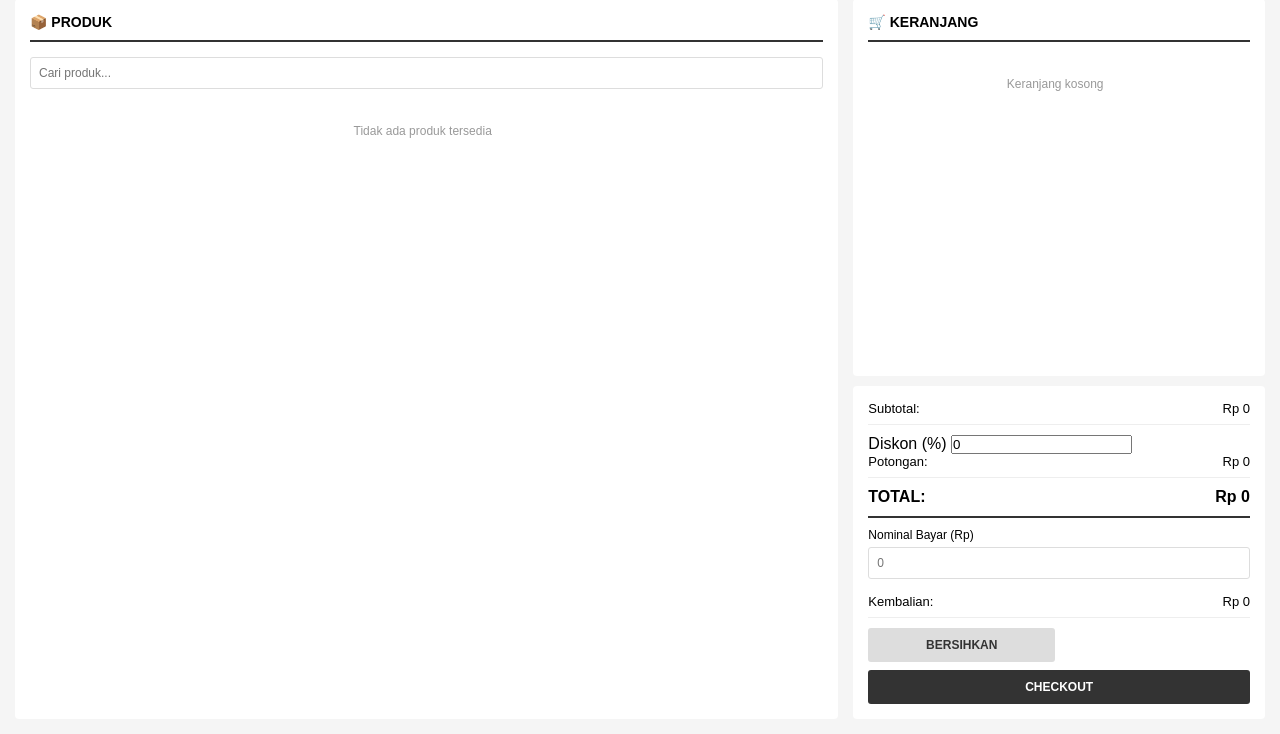
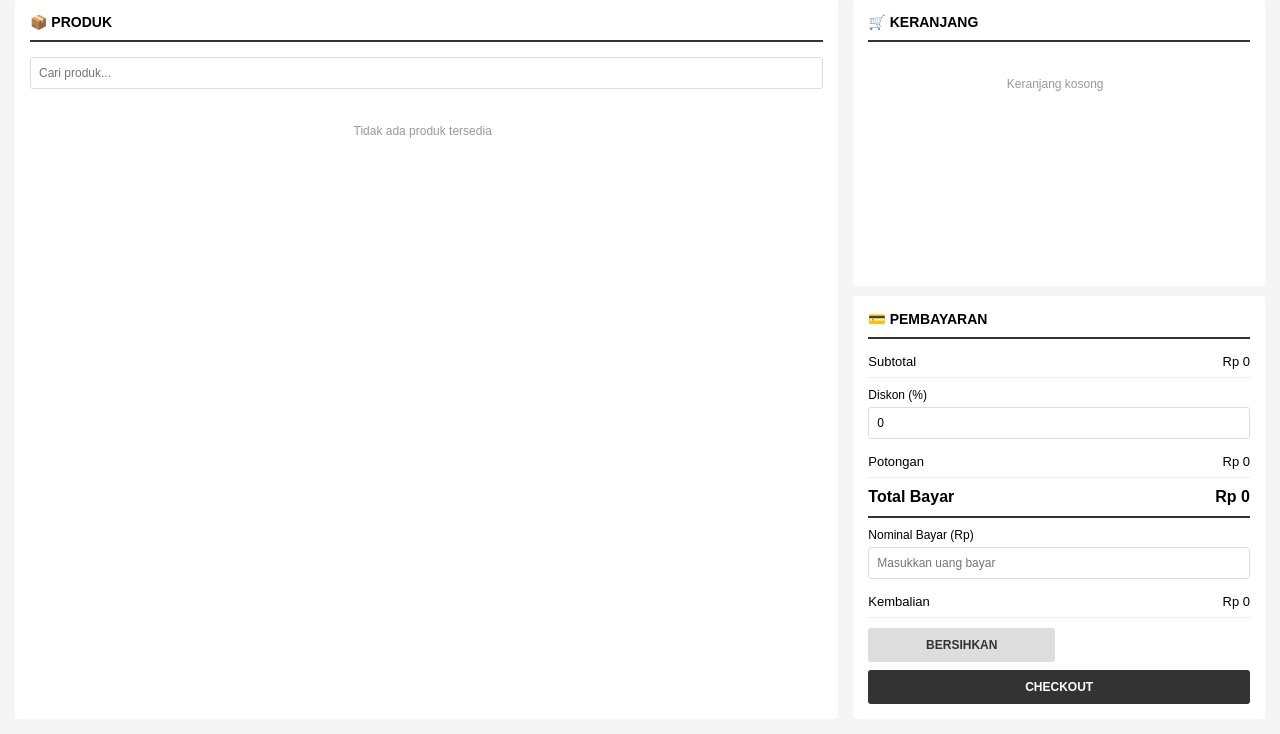
Before and after one commit to ranggashter/pos-tugas, a PHP site: page /kasir.php in a window 1280 px wide. Shown: the part 76-810 px from the top of the page. Run offline with PHP 8.4, Linux system fonts and the light colour scheme; the visitor is signed in with stand-in values (Sample User, id 1); data that the repository does not hold is empty.

Commit message:
perbaikan

```diff
--- a/kasir.php
+++ b/kasir.php
@@ -309,39 +309,52 @@
                 </div>
 
                 <!-- Totals & Payment -->
+<!-- Totals & Payment -->
 <div class="totals-box">
+
+    <div class="section-title">💳 PEMBAYARAN</div>
+
     <div class="total-row">
-                        <span>Subtotal:</span>
-                        <span>Rp <?php echo number_format($total, 0, ',', '.'); ?></span>
+        <span>Subtotal</span>
+        <span>Rp <?php echo number_format($total,0,',','.'); ?></span>
     </div>
 
+    <div class="payment-group">
         <label>Diskon (%)</label>
-<input type="number" id="discount" value="0" onchange="calculateChange()">
+        <input type="number" id="discount" value="0" min="0" max="100" onchange="calculateChange()">
+    </div>
 
     <div class="total-row">
-    <span>Potongan:</span>
+        <span>Potongan</span>
         <span id="discountAmount">Rp 0</span>
     </div>
 
     <div class="total-row grand">
-                        <span>TOTAL:</span>
-                        <span id="grandTotal">Rp <?php echo number_format($total, 0, ',', '.'); ?></span>
+        <span>Total Bayar</span>
+        <span id="grandTotal">Rp <?php echo number_format($total,0,',','.'); ?></span>
     </div>
 
     <div class="payment-group">
         <label>Nominal Bayar (Rp)</label>
-                        <input type="number" id="payment" placeholder="0" onchange="calculateChange()" step="100" min="0">
+        <input type="number" id="payment" placeholder="Masukkan uang bayar"
+        onchange="calculateChange()" step="100" min="0">
     </div>
 
     <div class="total-row">
-                        <span>Kembalian:</span>
+        <span>Kembalian</span>
         <span id="changeAmount">Rp 0</span>
     </div>
 
     <div class="buttons-group">
-                        <button type="button" class="btn btn-clear" onclick="clearCart()">BERSIHKAN</button>
-                        <button type="button" class="btn btn-checkout" onclick="checkout()">CHECKOUT</button>
+        <button type="button" class="btn btn-clear" onclick="clearCart()">
+            BERSIHKAN
+        </button>
+
+        <button type="button" class="btn btn-checkout" onclick="checkout()">
+            CHECKOUT
+        </button>
     </div>
+
 </div>
             </div>
         </div>
```
Lines whose indentation alone changed are shown as unchanged.
